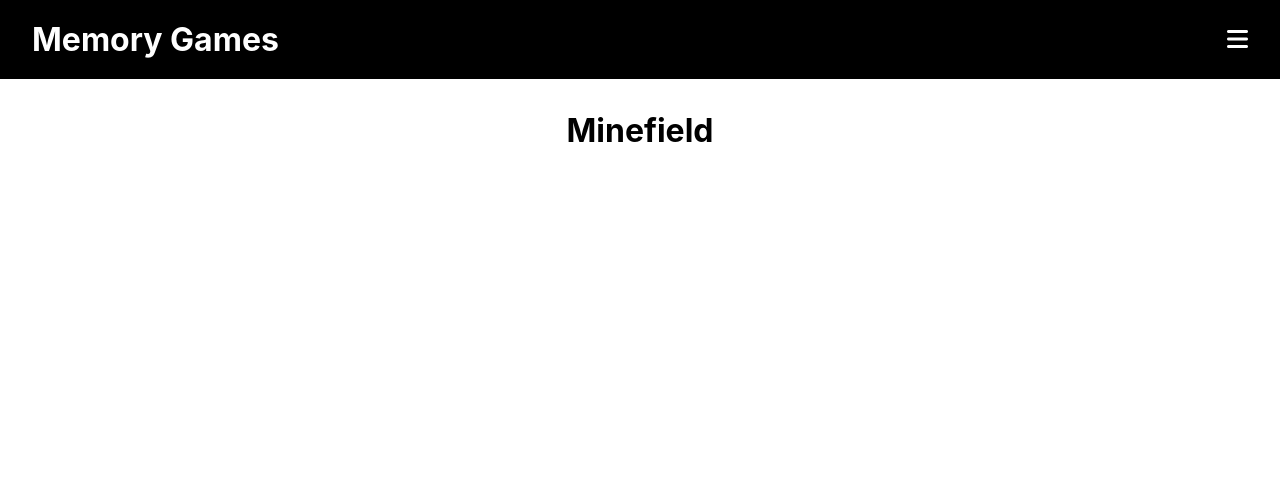
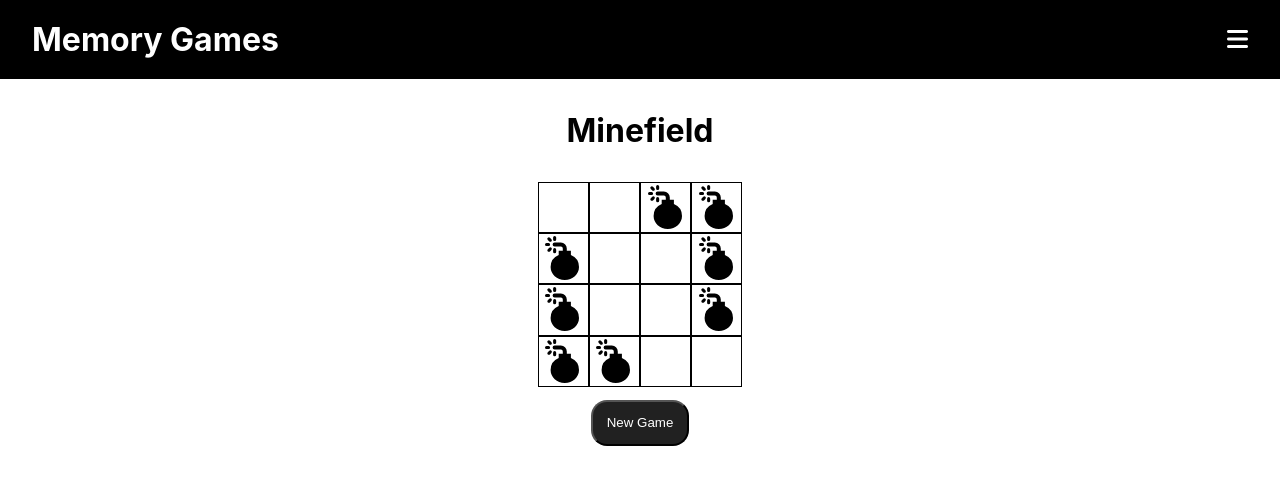
Before and after one commit to Wubaboo/memory-games, a React (Create React App) app: page /minefield in a window 1280 px wide. Both pictures are taken after a click on the button "Start". Shown: the top 484 px of the page. Built offline with nearby package versions, Linux system fonts and the light colour scheme.

Commit message:
create the maze, update min and max grid sizes, formatting

```diff
--- a/src/components/minefield/minefieldGame.jsx
+++ b/src/components/minefield/minefieldGame.jsx
@@ -1,9 +1,82 @@
-import {createGrid, getCutVertices, removeNode} from "../../utils/gridUtils"
-export default function MinefieldGame ({}) {
-    const grid = createGrid(4,4)
-    removeNode(grid, 5);
-    removeNode(grid, 6);
-    removeNode(grid, 7);
-    console.log(getCutVertices(grid))
-    return (<div></div>)
+import { elementAcceptingRef } from "@mui/utils";
+import { useEffect, useState } from "react";
+import {
+  createGrid,
+  getCutVertices,
+  removeNode,
+  getDimensions,
+} from "../../utils/gridUtils";
+export default function MinefieldGame({ gridSize, setStartGame, showTimer }) {
+  const [dims, setDims] = useState([4, 4]);
+  const [grid, setGrid] = useState(Array.from({ length: 16 }, () => 0));
+
+  // Create the initial grid and populate it with bombs
+  useEffect(() => {
+    const maxMines = Math.floor(gridSize / 2);
+    const tempDims = getDimensions(gridSize);
+    const [r, c] = tempDims;
+    setDims(tempDims);
+    const setArray = Array.from({ length: gridSize }, () => 0);
+
+    let adjList = createGrid(r, c);
+    let [keep, remove] = getCutVertices(adjList);
+    let iters = 0;
+    while (remove.length > 1 && iters < maxMines) {
+      // Remove any node except for the last one (it's the goal)
+      const choice = Math.floor(Math.random() * (remove.length - 1));
+      setArray[remove[choice]] = 1;
+      adjList = removeNode(adjList, remove[choice]);
+      [keep, remove] = getCutVertices(adjList);
+      iters += 1;
+    }
+    setGrid(setArray);
+  }, []);
+
+  const testGrid = createGrid(4, 4);
+  removeNode(testGrid, 5);
+  removeNode(testGrid, 6);
+  removeNode(testGrid, 7);
+  console.log(dims, grid);
+
+  const bombStyle = {
+    width: "3em",
+    height: "3em",
+  };
+  const gridStyling = {
+    gridTemplateColumns: `repeat(${dims[1]}, 1fr)`,
+    display: "grid",
+    gridGap: "0px",
+    width: `${4 * dims[1]}vw`,
+  };
+  const cellStyle = {
+    border: "1px solid black",
+    width: "4vw",
+    height: "4vw",
+  };
+  return (
+    <div>
+      <div className="minefield" style={gridStyling}>
+        {grid.map((val, i) => (
+          <div className="cell" key={i} style={cellStyle}>
+            {val === 0 ? (
+              " "
+            ) : (
+              <img
+                className="bomb"
+                src={process.env.PUBLIC_URL + "/assets/bomb.svg"}
+                style={bombStyle}
+              ></img>
+            )}
+          </div>
+        ))}
+      </div>
+      <button
+        onClick={() => {
+          setStartGame(false);
+        }}
+      >
+        New Game
+      </button>
+    </div>
+  );
 }
--- a/src/components/minefield/minefieldHome.jsx
+++ b/src/components/minefield/minefieldHome.jsx
@@ -21,7 +21,7 @@ export default function MinefieldHome() {
     {
       type: "slider",
       name: "Grid Size",
-      deets: { value: gridSize, min: 16, max: 40, step: 4 },
+      deets: { value: gridSize, min: 20, max: 200, step: 20 },
       onChange: (e) => setGridSize(e.target.value),
     },
   ];
@@ -29,15 +29,14 @@ export default function MinefieldHome() {
   return (
     <div className="minefield-container">
       <h1 style={{ margin: "1em 0em" }}>Minefield</h1>
-      {!startGame && (
+      {!startGame ? (
         <GameSettings
           objs={settings}
           handleStart={handleStartGame}
           showTimer={showTimer}
           setShowTimer={setShowTimer}
         ></GameSettings>
-      )}
-      {startGame && (
+      ) : (
         <MineFieldGame
           gridSize={gridSize}
           setStartGame={setStartGame}
--- a/src/styles/minefield.css
+++ b/src/styles/minefield.css
@@ -0,0 +1,6 @@
+.minefield-container {
+  display: flex;
+  flex-direction: column;
+  justify-content: center;
+  align-items: center;
+}
--- a/src/utils/gridUtils.jsx
+++ b/src/utils/gridUtils.jsx
@@ -120,12 +120,17 @@ function getCutVertices(graph) {
   }
   parents[0] = 0;
   findArt(0);
-  return [articulation, other]
+  const artic = Array.from(articulation)
+  artic.sort();
+  const oth = Array.from(other);
+  oth.sort();
+  console.log('oth', oth)
+  return [artic.sort((a,b) => (a-b) ), oth.sort((a,b) => (a-b))]
 }
 
 // remove node from the adjacency list graph
 function removeNode(graph, node) {
-  for (let neigh of graph[node]) {
+  for (let neigh of Array.from(graph[node])) {
     graph[neigh].delete(node)
   }
   delete graph[node]
```
Also changed, not shown: public/assets/bomb.svg (added).
